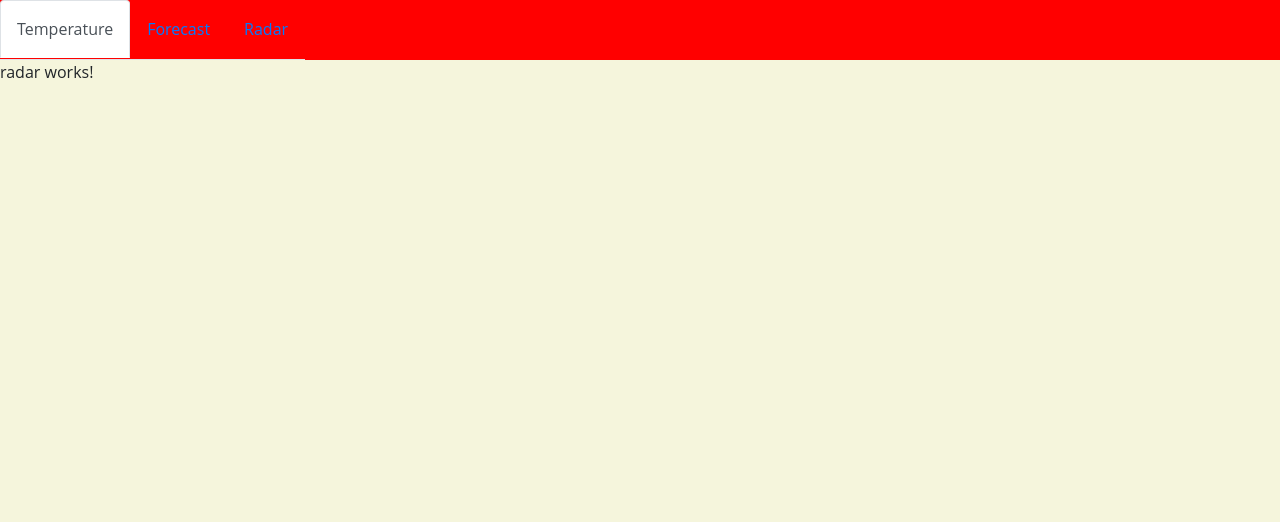
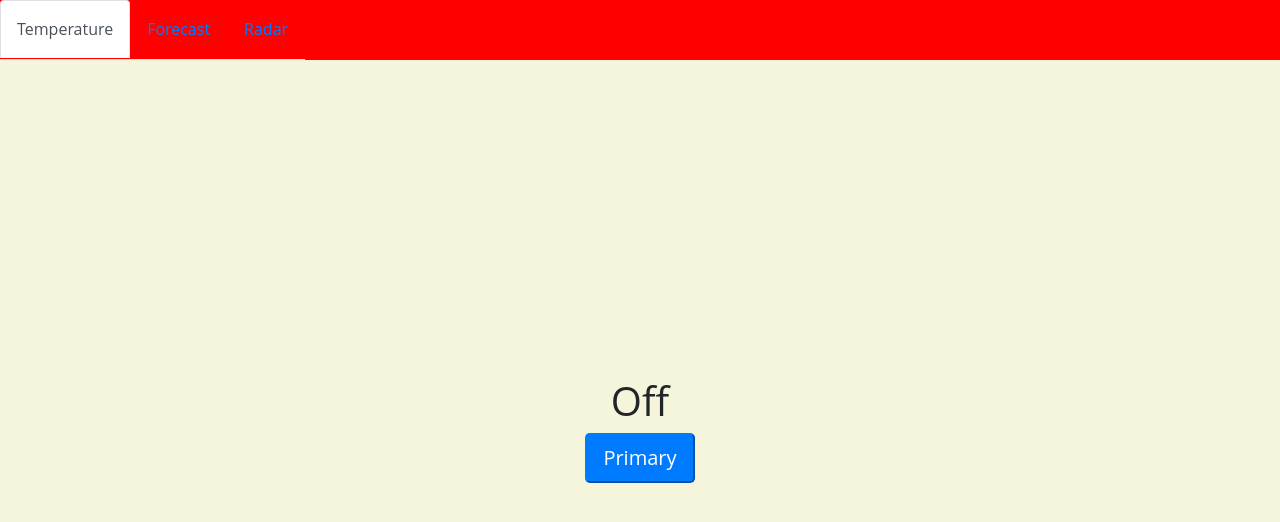
Before and after one commit to jnpryke/WeatherAppBootStrap, an Angular app: page /radar in a window 1280 px wide. Shown: the top 522 px of the page. Built offline with nearby package versions, Linux system fonts and the light colour scheme.

Commit message:
Injected the http testing module to make the temperature unit test a success. Added a simple button to radar and added a simple test to validate the state is changing as well as some simple UI to the radar component

```diff
--- a/src/app/radar/radar.component.html
+++ b/src/app/radar/radar.component.html
@@ -1 +1,4 @@
-<p>radar works!</p>
+<div class="h-100 d-flex flex-column align-items-center justify-content-center">
+    <h1>{{ lightState ? 'On' : 'Off'}}</h1>
+    <button type="button" class="btn-lg btn-primary" (click)="lightState = !lightState">Primary</button>
+</div>
--- a/src/app/radar/radar.component.ts
+++ b/src/app/radar/radar.component.ts
@@ -1,15 +1,13 @@
-import { Component, OnInit } from '@angular/core';
+import { Component } from '@angular/core';
 
 @Component({
   selector: 'app-radar',
   templateUrl: './radar.component.html',
   styleUrls: ['./radar.component.scss']
 })
-export class RadarComponent implements OnInit {
+export class RadarComponent {
+  public lightState: boolean = false;
 
   constructor() { }
 
-  ngOnInit(): void {
-  }
-
 }
```
Also changed, not shown: 2 other files (tests, documents, lock files or other folders).
